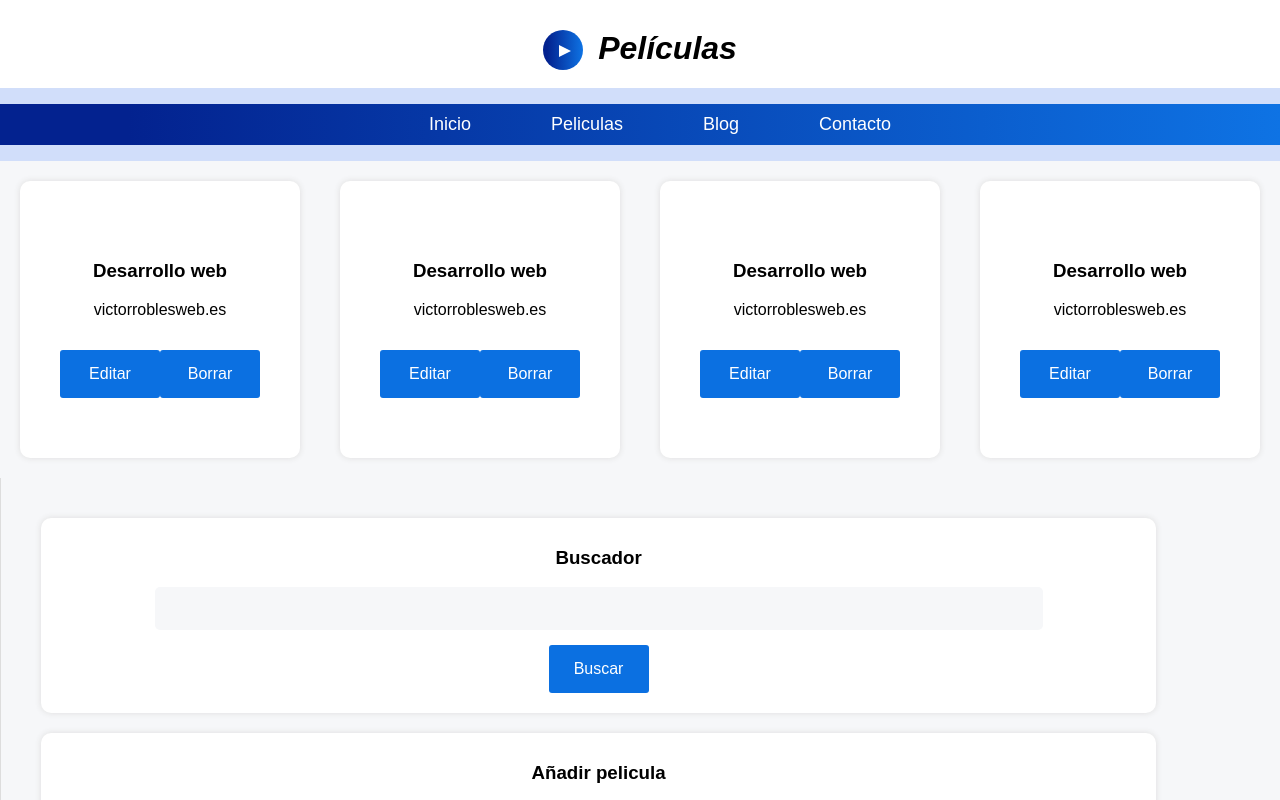
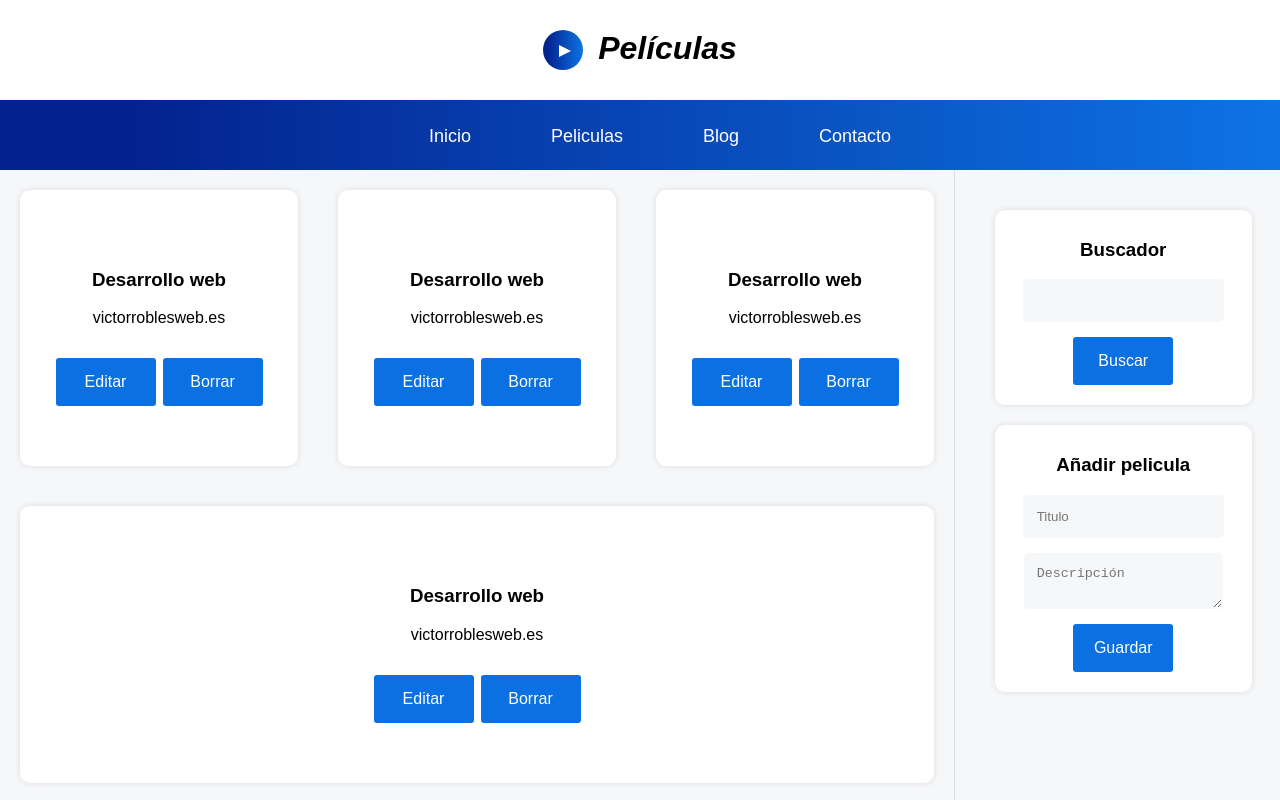
Before and after one commit to blackyesnegro/reactmaster, a React (Create React App) app in the folder 06-proyecto1/: page / in a window 1280 px wide. Shown: the top 800 px of the page. Built offline with nearby package versions, Linux system fonts and the light colour scheme.

Commit message:
CReacion de componentes

```diff
--- a/06-proyecto1/package.json
+++ b/06-proyecto1/package.json
@@ -8,7 +8,7 @@
     "@testing-library/user-event": "^13.5.0",
     "react": "^18.2.0",
     "react-dom": "^18.2.0",
-    "react-scripts": "5.0.1",
+    "react-scripts": "^2.1.3",
     "web-vitals": "^2.1.4"
   },
   "scripts": {
--- a/06-proyecto1/src/App.js
+++ b/06-proyecto1/src/App.js
@@ -1,9 +1,13 @@
-import logo from './logo.svg';
-import './App.css';
+
+import React from 'react';
+import { Buscador } from './components/Buscador';
+import { Crear } from './components/Crear';
+import { Listado } from './components/Listado';
+
 
 function App() {
   return (
-    <div classNameName="layout">
+    <div className="layout">
         {/*Cabecera*/}
         <header className="header">
             <div className="logo">
@@ -27,58 +31,15 @@ function App() {
         <section id="content" className="content">
 
             {/*aqui van las peliculas*/}
-            <article className="peli-item">
-                <h3 className="title">Desarrollo web</h3>
-                <p className="description">victorroblesweb.es</p>
-
-                <button className="edit">Editar</button>
-                <button className="delete">Borrar</button>
-            </article>
-
-            <article className="peli-item">
-                <h3 className="title">Desarrollo web</h3>
-                <p className="description">victorroblesweb.es</p>
-
-                <button className="edit">Editar</button>
-                <button className="delete">Borrar</button>
-            </article>
-
-            <article className="peli-item">
-                <h3 className="title">Desarrollo web</h3>
-                <p className="description">victorroblesweb.es</p>
-
-                <button className="edit">Editar</button>
-                <button className="delete">Borrar</button>
-            </article>
-
-            <article className="peli-item">
-                <h3 className="title">Desarrollo web</h3>
-                <p className="description">victorroblesweb.es</p>
-
-                <button className="edit">Editar</button>
-                <button className="delete">Borrar</button>
-            </article>
+            <Listado />
 
         </section>
 
         {/*Barra lateral*/}
         <aside className="lateral">
-            <div className="search">
-                <h3 className="title">Buscador</h3>
-                <form>
-                    <input type="text" id="search_field" />
-                    <button id="search">Buscar</button>
-                </form>
-            </div>
+            <Buscador />
 
-            <div className="add">
-                <h3 className="title">Añadir pelicula</h3>
-                <form>
-                    <input type="text" id="title" placeholder="Titulo" />
-                    <textarea id="description" placeholder="Descripción"></textarea>
-                    <input type="submit" id="save" value="Guardar" />
-                </form>
-            </div>
+            <Crear />
         </aside>
 
         {/*Pie de página*/}
--- /dev/null
+++ b/06-proyecto1/src/components/Buscador.js
@@ -0,0 +1,14 @@
+import React from 'react'
+
+export const Buscador = () => {
+  return (
+
+    <div className="search">
+        <h3 className="title">Buscador</h3>
+        <form>
+            <input type="text" id="search_field" />
+            <button id="search">Buscar</button>
+        </form>
+    </div>
+  )
+}
--- a/06-proyecto1/src/components/Crear.js
+++ b/06-proyecto1/src/components/Crear.js
@@ -0,0 +1,14 @@
+import React from 'react'
+
+export const Crear = () => {
+  return (
+    <div className="add">
+        <h3 className="title">Añadir pelicula</h3>
+        <form>
+            <input type="text" id="title" placeholder="Titulo" />
+            <textarea id="description" placeholder="Descripción"></textarea>
+            <input type="submit" id="save" value="Guardar" />
+        </form>
+    </div>
+  )
+}
--- /dev/null
+++ b/06-proyecto1/src/components/Listado.js
@@ -0,0 +1,39 @@
+import React from 'react'
+
+export const Listado = () => {
+  return (
+    <>
+        <article className="peli-item">
+                <h3 className="title">Desarrollo web</h3>
+                <p className="description">victorroblesweb.es</p>
+
+                <button className="edit">Editar</button>
+                <button className="delete">Borrar</button>
+            </article>
+
+            <article className="peli-item">
+                <h3 className="title">Desarrollo web</h3>
+                <p className="description">victorroblesweb.es</p>
+
+                <button className="edit">Editar</button>
+                <button className="delete">Borrar</button>
+            </article>
+
+            <article className="peli-item">
+                <h3 className="title">Desarrollo web</h3>
+                <p className="description">victorroblesweb.es</p>
+
+                <button className="edit">Editar</button>
+                <button className="delete">Borrar</button>
+            </article>
+
+            <article className="peli-item">
+                <h3 className="title">Desarrollo web</h3>
+                <p className="description">victorroblesweb.es</p>
+
+                <button className="edit">Editar</button>
+                <button className="delete">Borrar</button>
+            </article>
+    </>
+  )
+}
--- a/06-proyecto1/src/index.css
+++ b/06-proyecto1/src/index.css
@@ -11,7 +11,6 @@ body{
 .layout{
   width: 100%;
   height: auto;
-
   display: grid;
   grid-template-areas:
       "header header header header"
@@ -134,6 +133,10 @@ input[type="button"]{
   transition: all 300ms;
 }
 
+.peli-item .edit{
+  margin-right: 7px;
+}
+
 .peli-item .edit:hover{
   background: #e77b00;
 }
```
Also changed, not shown: 06-proyecto1/src/components/Borrar.js (added), 1 other file (tests, documents, lock files or other folders).
